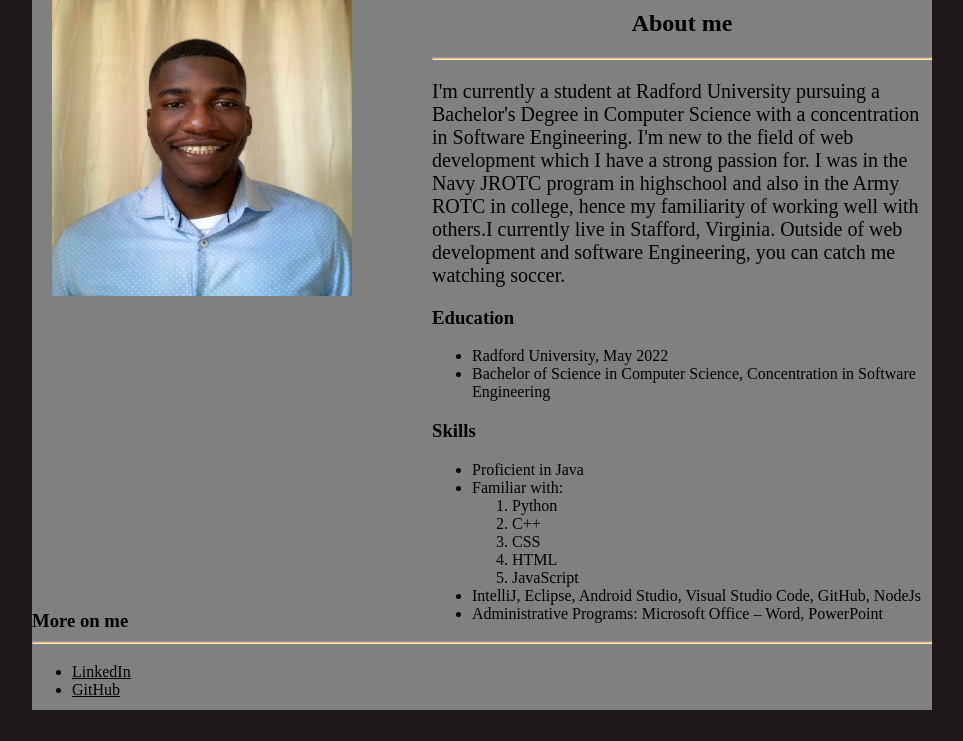
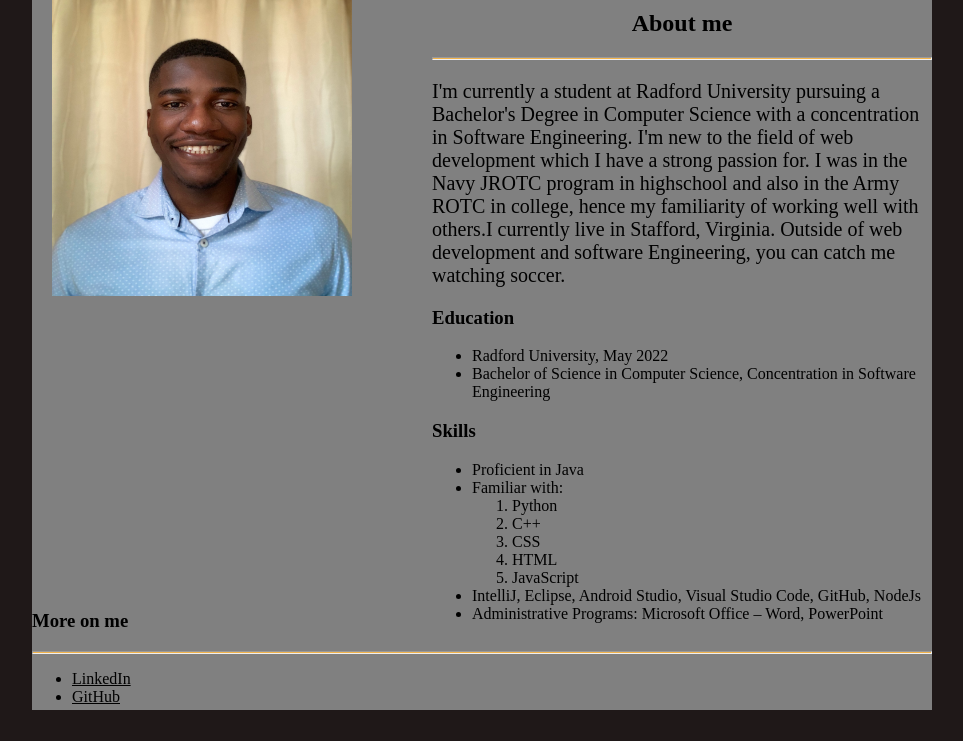
Before and after one commit to eamankwah24/Portfolio, a plain HTML site: page index.html in a window 1280 px wide. Shown: the part 59-800 px from the top of the page, without its empty margins (176-1139 px from the left). Drawn offline with Linux system fonts and the light colour scheme.

Commit message:
moved hr tag outside h3

```diff
--- a/index.html
+++ b/index.html
@@ -73,9 +73,8 @@
         <!--Contain all other personal links-->
         <footer>
             <section class="Personal-Links"></section>
-                <h3 class="more-on-me">More on me
-                    <hr>
-                </h3>
+                <h3 class="more-on-me">More on me</h3>
+                <hr>
                 <ul>
                     <li><a href="https://www.linkedin.com/in/edmund-amankwah-80aa74209/" target="_blank"> LinkedIn</a></li>
                     <li><a href="https://github.com/eamankwah24/Portfolio" target="_blank">GitHub</a></li>
```
